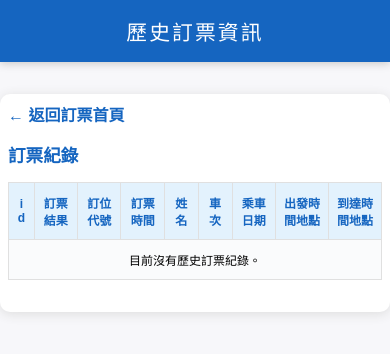
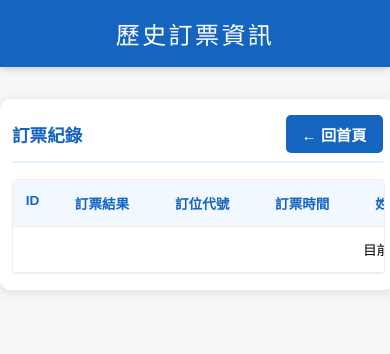
Before and after one commit to herginc/thsr-bot, a Flask app: page /history.html in a window 390 px wide. Shown: the top 354 px of the page. Run offline with Flask 3, Linux system fonts and the light colour scheme.

Commit message:
fix(history): resolve missing fields and improve mobile layout
- Fix history page using load_json() instead of load_history(),
  causing formatted fields to be empty
- Fix h.id → h.task_id and h.result → h.result_text (with Chinese label)
- Wrap tables in .table-container for horizontal scroll on mobile
- Match table styles (font-size, th background, status colors) with index.html
- Fix duplicate {%else%} Jinja2 syntax error in history.html

feat(ui): add dropdown menu and unify page navigation

- Add hamburger dropdown (乘客個人資料 / 歷史訂票資訊) next to
  "新增訂票任務" heading in index.html
- Remove nav-tabs (訂票任務 / 乘客個人資料 buttons) and passenger-page div
- Replace "返回訂票首頁" / "返回訂票系統" links with "← 回首頁" button,
  positioned inline with the page heading in passenger.html and history.html

style(mobile): improve responsive layout on passenger and history pages

- Increase mobile font size of "新增乘客資料" heading (1.5rem → 1.6rem)
- Switch passenger.html form layout to CSS Grid (2-col desktop / 1-col mobile)
- Add min-width to tables to prevent column squishing on small screens

```diff
--- a/app.py
+++ b/app.py
@@ -719,7 +719,8 @@ def passenger_page():
 @app.route("/history.html")
 def history_page():
     # 這裡的邏輯需要與實際的 history.json 格式相符
-    history = load_json(HISTORY_FILE)
+    # history = load_json(HISTORY_FILE)     # ❌ 直接讀 JSON，無格式化
+    history = load_history()                # ✅ 使用 load_history()，包含格式化
 
     # 假設 history.json 中的每個項目已經包含所需的鍵
     # 為了簡化，這裡僅傳遞 history 列表
--- a/templates/history.html
+++ b/templates/history.html
@@ -4,30 +4,39 @@
     <meta charset="UTF-8">
     <title>歷史訂票資訊</title>
     <style>
-        /* (CSS 樣式保持不變) */
         body { font-family: "Noto Sans TC", Arial, sans-serif; background: #f7f7fa; margin: 0; padding: 0; }
         header { background: #1565c0; color: #fff; padding: 1.5rem 0; text-align: center; letter-spacing: 0.1em; font-size: 2rem; margin-bottom: 2rem; box-shadow: 0 2px 8px #ccc; }
-        .container { max-width: 900px; margin: 0 auto; background: #fff; border-radius: 10px; box-shadow: 0 2px 12px #ddd; padding: 2rem 2.5rem 2.5rem 2.5rem; }
-        h2, h3 { color: #1565c0; margin-top: 0; }
+        .container { max-width: 1100px; width: 95%; margin: 0 auto; background: #fff; border-radius: 10px; box-shadow: 0 2px 12px #ddd; padding: 2rem 1.5rem 2.5rem 1.5rem; }
+        h2 { color: #1565c0; margin-top: 0; border-bottom: 2px solid #e3f2fd; padding-bottom: 0.5rem; }
         a { color: #1565c0; text-decoration: none; margin-bottom: 1rem; display: block; font-weight: bold; }
         a:hover { text-decoration: underline; }
-        table { width: 100%; border-collapse: collapse; margin-bottom: 1.5rem; background: #fafbfc; font-size: 1rem; }
-        th, td { border: 1px solid #e0e0e0; padding: 0.7rem 0.5rem; text-align: center; word-break: break-all; }
-        th { background: #e3f2fd; color: #1565c0; font-weight: bold; }
-        tr:nth-child(even) { background: #f9f9f9; }
-        @media (max-width: 600px) { .container { padding: 0.5rem; } header { font-size: 1.3rem; padding: 1rem 0; } h2 { font-size: 1.1rem; } table, th, td { font-size: 0.75rem; } }
+        .table-container { width: 100%; overflow-x: auto; margin-top: 1rem; border: 1px solid #eee; border-radius: 5px; }
+        table { width: 100%; border-collapse: collapse; background: #fff; font-size: 0.85rem; min-width: 850px; }
+        th, td { text-align: left; padding: 0.8rem; border-bottom: 1px solid #eee; vertical-align: top; }
+        th { background-color: #f1f8ff; color: #1565c0; white-space: nowrap; }
+        tr:nth-child(even) td { background: #f9f9f9; }
+        .status-success  { color: #388e3c; font-weight: bold; }
+        .status-failed   { color: #d32f2f; font-weight: bold; }
+        .status-cancelled { color: #9e9e9e; font-weight: bold; }
+        @media (max-width: 768px) {
+            header { font-size: 1.5rem; padding: 1rem 0; }
+            .container { padding: 1rem 0.75rem; }
+            h2 { font-size: 1.1rem; }
+        }
     </style>
 </head>
 <body>
     <header>歷史訂票資訊</header>
     <div class="container">
-        <a href="/">&#x2190; 返回訂票首頁</a>
-        <h2>訂票紀錄</h2>
-        <div style="overflow-x:auto;">
+        <div style="display:flex; justify-content:space-between; align-items:center; border-bottom: 2px solid #e3f2fd; padding-bottom: 0.5rem; margin-bottom: 1rem;">
+            <h2 style="margin:0; border:none; padding:0;">訂票紀錄</h2>
+            <a href="/" style="display:inline-block; margin:0; background:#1565c0; color:#fff; padding:0.5rem 1rem; border-radius:5px; font-size:0.95rem; text-decoration:none; font-weight:bold; white-space:nowrap;">&#8592; 回首頁</a>
+        </div>
+        <div class="table-container">
         <table>
             <thead>
                 <tr>
-                    <th>id</th>
+                    <th>ID</th>
                     <th>訂票結果</th>
                     <th>訂位代號</th>
                     <th>訂票時間</th>
@@ -41,8 +50,8 @@
             <tbody>
                 {% for h in history %}
                 <tr>
-                    <td>{{ h.id }}</td>
-                    <td>{{ h.result }}</td>
+                    <td>{{ h.task_id }}</td>
+                    <td><span class="status-{{ h.result }}">{{ h.result_text }}</span></td>
                     <td>{{ h.code if h.code != 'N/A' else '—' }}</td>
                     <td>{{ h.formatted_order_date }}</td>
                     <td>{{ h.name }}</td>
@@ -53,7 +62,7 @@
                 </tr>
                 {% else %}
                 <tr>
-                    <td colspan="9">目前沒有歷史訂票紀錄。</td>
+                    <td colspan="9" style="text-align:center;">目前沒有歷史訂票紀錄。</td>
                 </tr>
                 {% endfor %}
             </tbody>
```
Also changed, not shown: templates/index.html (+27 -22 lines), templates/passenger.html (+29 -21 lines), readme.md.
